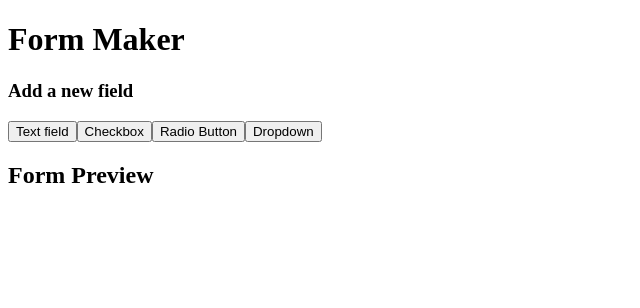
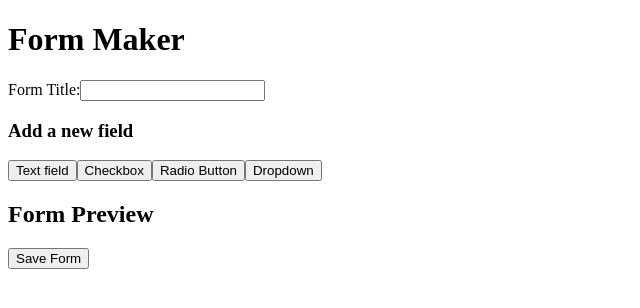
Before and after one commit to r0binsahin/form-maker, a React (Vite) app: page / in a window 1280 px wide. Shown: the top 308 px of the page, without its empty margins (0-640 px from the left). Built offline with nearby package versions, Linux system fonts and the light colour scheme.

Commit message:
saves form to json dile

```diff
--- a/package.json
+++ b/package.json
@@ -5,6 +5,7 @@
   "type": "module",
   "scripts": {
     "dev": "vite",
+    "json-server": "json-server --watch src/assets/db.json",
     "build": "tsc -b && vite build",
     "lint": "eslint .",
     "preview": "vite preview"
@@ -22,6 +23,7 @@
     "eslint-plugin-react-hooks": "^5.0.0",
     "eslint-plugin-react-refresh": "^0.4.14",
     "globals": "^15.12.0",
+    "json-server": "^1.0.0-beta.3",
     "typescript": "~5.6.2",
     "typescript-eslint": "^8.15.0",
     "vite": "^6.0.1"
--- /dev/null
+++ b/src/assets/db.json
@@ -0,0 +1,17 @@
+{
+  "forms": [
+    {
+      "id": "3532",
+      "title": "new form",
+      "fields": [
+        {
+          "id": 1734526326846,
+          "label": "anme",
+          "type": "text",
+          "placeholder": "sldhf",
+          "options": []
+        }
+      ]
+    }
+  ]
+}
--- a/src/components/form-maker/form-maker.tsx
+++ b/src/components/form-maker/form-maker.tsx
@@ -8,6 +8,7 @@ export const FormMaker = () => {
   const [currentFieldType, setCurrentFieldType] = useState('');
   const [fields, setFields] = useState<Field[]>([]);
   const [fieldToEdit, setFieldToEdit] = useState<Field | null>(null);
+  const [formTitle, setFormTitle] = useState('');
 
   const handleButtonClick = (fieldType: string) => {
     setIsModalOpen(true);
@@ -44,9 +45,45 @@ export const FormMaker = () => {
     });
   };
 
+  const handleSaveForm = async () => {
+    const formData = {
+      title: formTitle,
+      fields: fields,
+    };
+
+    try {
+      const response = await fetch('http://localhost:3000/forms', {
+        method: 'POST',
+        headers: {
+          'Content-Type': 'application/json',
+        },
+        body: JSON.stringify(formData),
+      });
+
+      if (!response.ok) {
+        throw new Error('Network response was not ok');
+      }
+
+      const data = await response.json();
+      console.log('Form saved successfully:', data);
+    } catch (error) {
+      console.error('Error saving form:', error);
+    }
+  };
   return (
     <div className='container'>
       <h1>Form Maker</h1>
+
+      <div>
+        <label>
+          Form Title:
+          <input
+            type='text'
+            value={formTitle}
+            onChange={(e) => setFormTitle(e.target.value)}
+          />
+        </label>
+      </div>
 
       <div className='btn-box'>
         <h3>Add a new field</h3>
@@ -80,6 +117,8 @@ export const FormMaker = () => {
           onDeleteField={handleDeleteField}
           onEditField={handleEditField}
           onReorderField={handleReorderField}
+          onSaveForm={handleSaveForm}
+          title={formTitle}
         />
       </div>
     </div>
--- a/src/components/form-preview/form-preview.tsx
+++ b/src/components/form-preview/form-preview.tsx
@@ -5,6 +5,8 @@ interface FormPreviewProps {
   onDeleteField: (index: number) => void;
   onEditField: (index: number) => void;
   onReorderField: (fromIndex: number, toIndex: number) => void;
+  onSaveForm: () => void;
+  title: string;
 }
 
 export const FormPreview = ({
@@ -12,6 +14,8 @@ export const FormPreview = ({
   onDeleteField,
   onEditField,
   onReorderField,
+  onSaveForm,
+  title,
 }: FormPreviewProps) => {
   const handleMoveUp = (index: number) => {
     if (index > 0) onReorderField(index, index - 1);
@@ -24,6 +28,7 @@ export const FormPreview = ({
   return (
     <div>
       <h2>Form Preview</h2>
+      <h3>{title}</h3>
       {fields.map((field, index) => (
         <div key={index} className='field-preview'>
           <label>{field.label}</label>
@@ -65,6 +70,8 @@ export const FormPreview = ({
           </div>
         </div>
       ))}
+
+      <button onClick={onSaveForm}>Save Form</button>
     </div>
   );
 };
```
Also changed, not shown: 1 other file (tests, documents, lock files or other folders).
